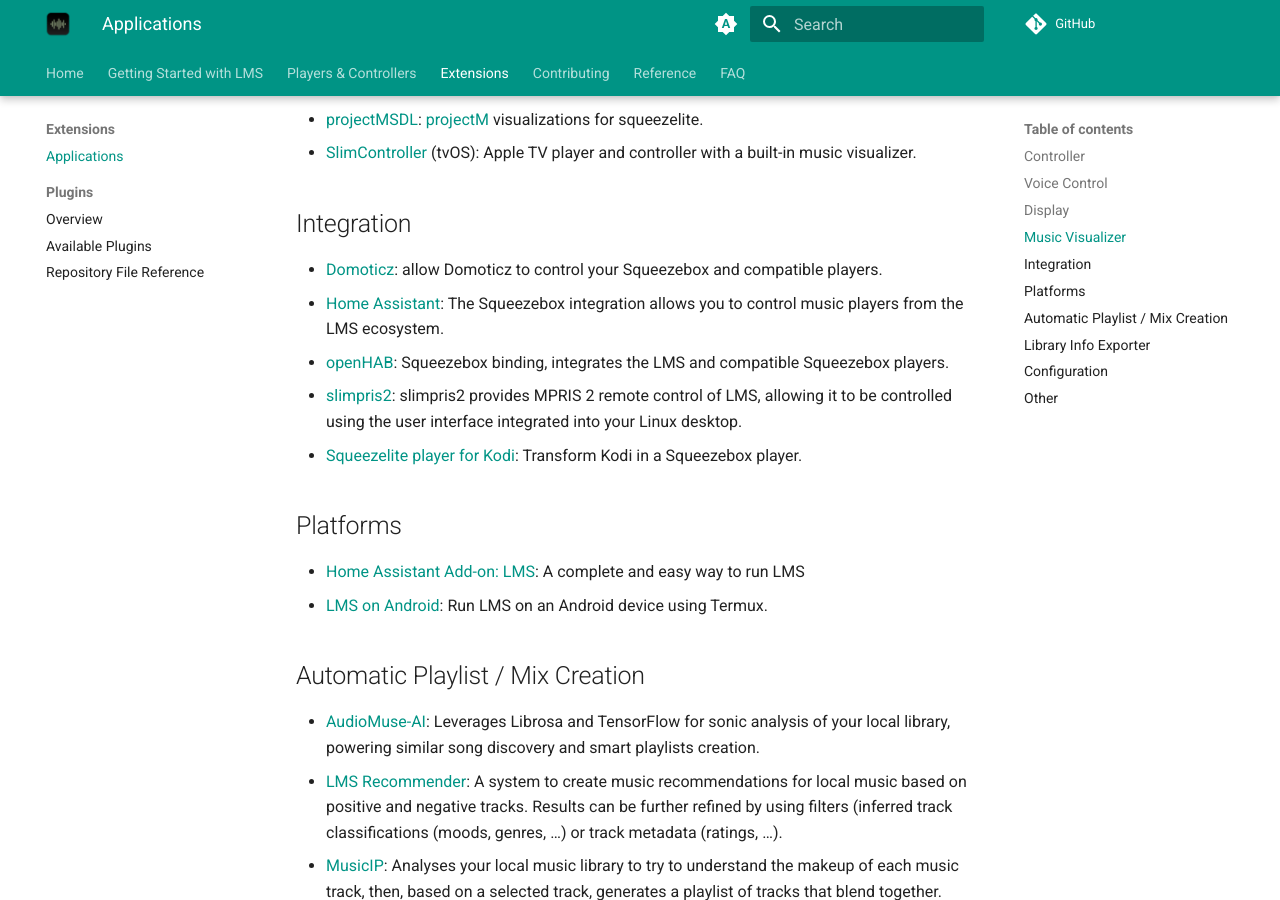
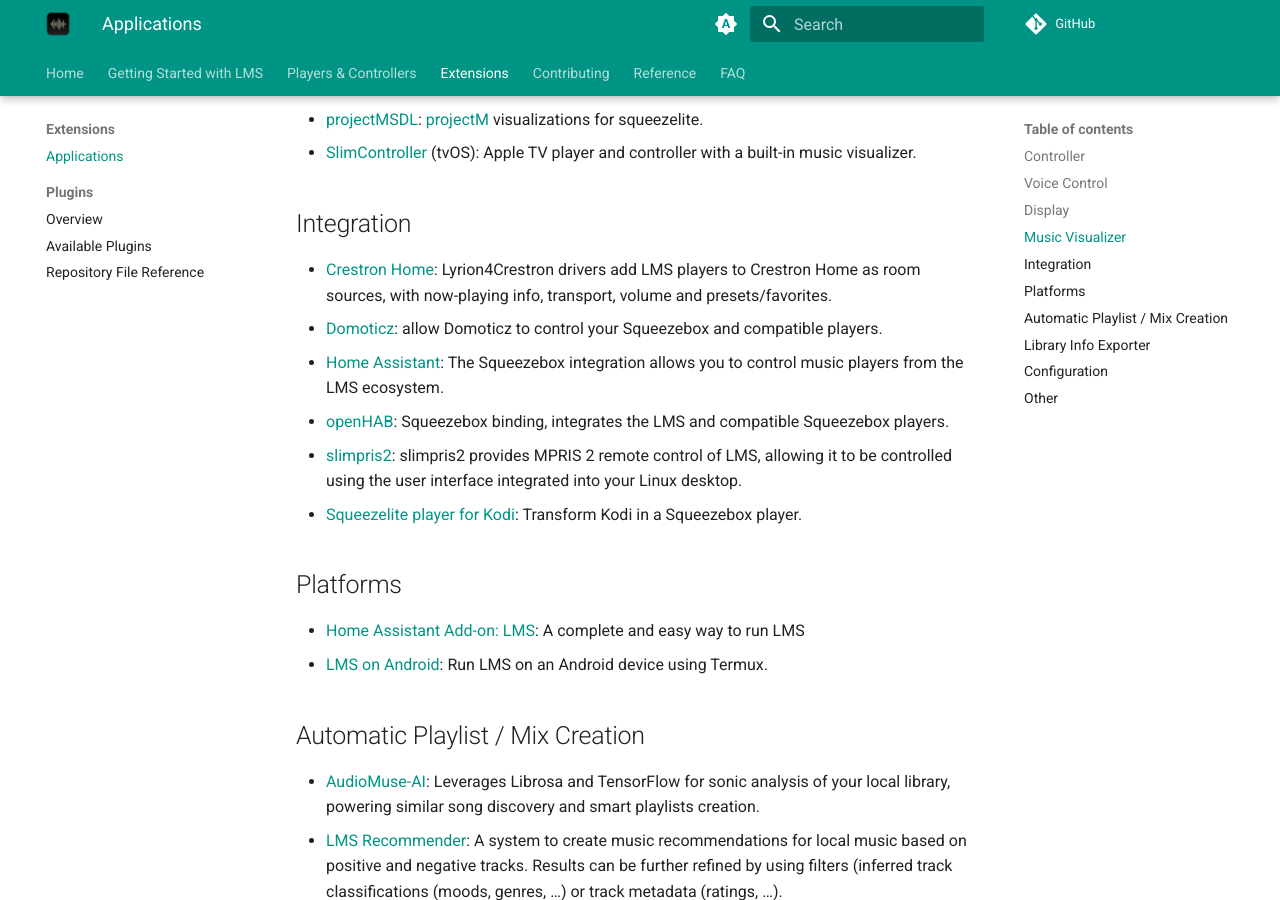
Before and after one commit to LMS-Community/lms-community.github.io, an MkDocs documentation site: the page built from docs/extensions/applications/index.md, in a window 1280 px wide and 900 px high, scrolled down 1387 px. Built offline with MkDocs 1.6.1 and Material for MkDocs 9.7.7, drawn with Linux system fonts in a browser that asks for light colours; a script that is not in the unit is left out; plug-ins that fetch from the network failed and are left out; comment, search, counter and statistics services are not loaded.

Commit message:
Enhance integration section with Crestron Home link
Added a link to Crestron Home integration for Lyrion4Crestron drivers.

Signed-off-by: jopaul14 <73611153+jopaul14@users.noreply.github.com>

```diff
--- a/docs/extensions/applications/index.md
+++ b/docs/extensions/applications/index.md
@@ -40,6 +40,7 @@
 - [SlimController](https://slimcontroller.app) (tvOS): Apple TV player and controller with a built-in music visualizer.
 
 ## Integration
+- [Crestron Home](https://github.com/jopaul14/Lyrion4Crestron): Lyrion4Crestron drivers add LMS players to Crestron Home as room sources, with now-playing info, transport, volume and presets/favorites.
 - [Domoticz](https://wiki.domoticz.com/Logitech_Media_Server): allow Domoticz to control your Squeezebox and compatible players.
 - [Home Assistant](https://www.home-assistant.io/integrations/squeezebox/): The Squeezebox integration allows you to control music players from the LMS ecosystem.
 - [openHAB](https://www.openhab.org/addons/bindings/squeezebox/): Squeezebox binding, integrates the LMS and compatible Squeezebox players.
```
